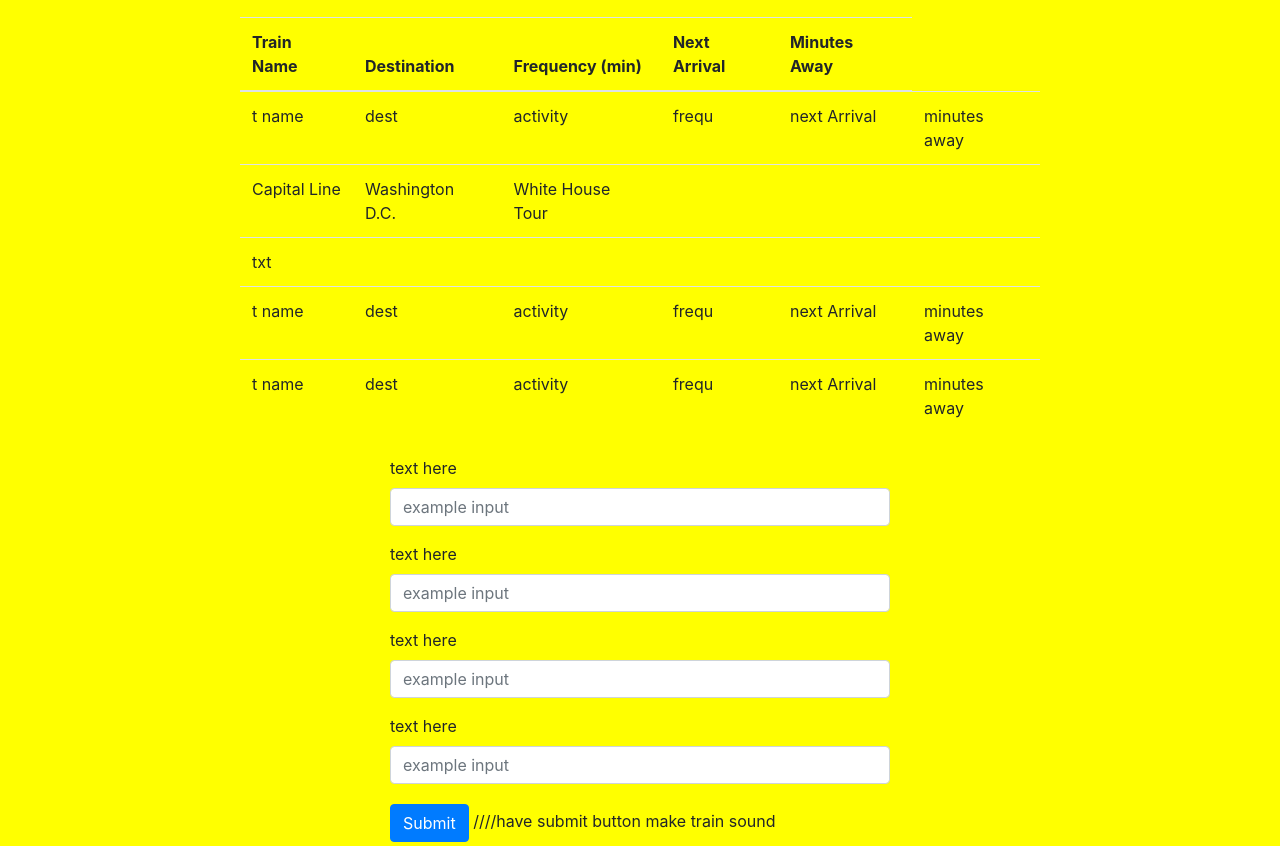
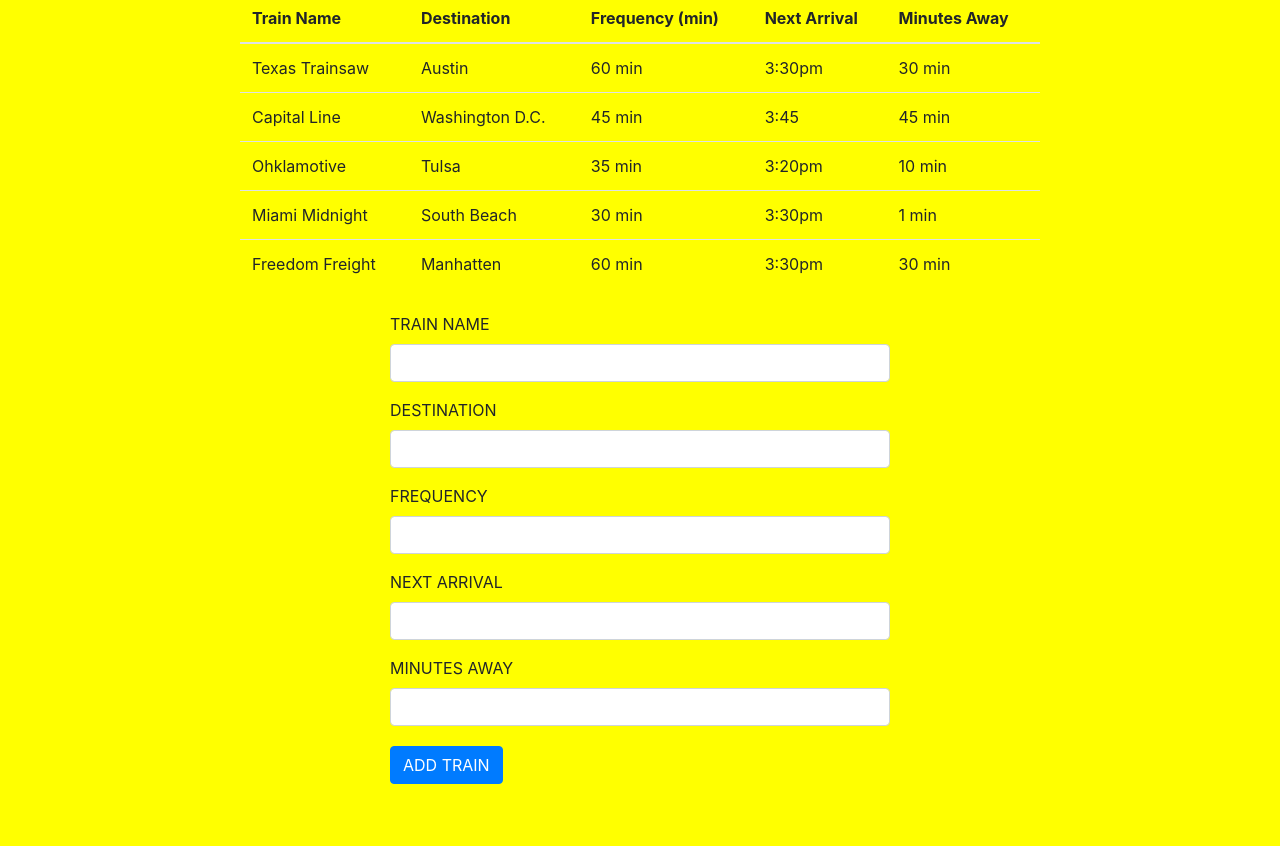
Before and after one commit to iamtor9/train-time, a plain HTML site: page train.html in a window 1280 px wide. Shown: the part 304-1150 px from the top of the page. After the commit the page ends 1092 px from the top, so only its background shows below. Drawn offline with nearby package versions, Linux system fonts and the light colour scheme; files that its build step writes are made by us from their sources; files whose address does not match are found by name.

Commit message:
selecting form names done

```diff
--- a/train.html
+++ b/train.html
@@ -9,8 +9,10 @@
     <link rel="stylesheet" href="https://stackpath.bootstrapcdn.com/bootstrap/4.3.1/css/bootstrap.min.css" integrity="sha384-ggOyR0iXCbMQv3Xipma34MD+dH/1fQ784/j6cY/iJTQUOhcWr7x9JvoRxT2MZw1T" crossorigin="anonymous">
     <link rel="stylesheet" href="/Users/victoriasorone/Desktop/train-time/assets/style.css">
     <link id="localForage" href="https://cdnjs.cloudflare.com/ajax/libs/localforage/1.7.3/localforage.js>"
-    <title>Train Times!</title>
+
   </head>
+
+
   <center><h1>All Aboard!</h1></center>
   <body>
 
@@ -36,71 +38,72 @@
             </thead>
             <tbody>
                     <tr>
-                      <td>t name</td>
-                      <td>dest</td>
-                      <td>activity</td>
-                      <td>frequ</td>
-                      <td>next Arrival</td>
-                      <td>minutes away</td>
+                      <td>Texas Trainsaw</td>
+                      <td>Austin</td>
+                      <td>60 min</td>
+                      <td>3:30pm</td>
+                      <td>30 min</td>
                     </tr>
                     <tr>
                       <td>Capital Line</td>
                       <td>Washington D.C.</td>
-                      <td>White House Tour</td>
-                      <td></td>
-                      <td></td>
-                      <td></td>
+                      <td>45 min</td>
+                      <td>3:45</td>
+                      <td>45 min</td>
                     </tr>
                     <tr>
-                      <td>txt</td>
-                      <td></td>
-                      <td></td>
-                      <td></td>
-                      <td></td>
-                      <td></td>
+                      <td>Ohklamotive</td>
+                      <td>Tulsa</td>
+                      <td>35 min</td>
+                      <td>3:20pm</td>
+                      <td>10 min</td>
                     </tr>
                     <tr>
-                      <td>t name</td>
-                      <td>dest</td>
-                      <td>activity</td>
-                      <td>frequ</td>
-                      <td>next Arrival</td>
-                      <td>minutes away</td>
+                      <td>Miami Midnight</td>
+                      <td>South Beach</td>
+                      <td>30 min</td>
+                      <td>3:30pm</td>
+                      <td>1 min</td>
                     </tr>
                     <tr>
-                      <td>t name</td>
-                      <td>dest</td>
-                      <td>activity</td>
-                      <td>frequ</td>
-                      <td>next Arrival</td>
-                      <td>minutes away</td>
+                      <td>Freedom Freight</td>
+                      <td>Manhatten</td>
+                      <td>60 min</td>
+                      <td>3:30pm</td>
+                      <td>30 min</td>
                     </tr>
 
                   </tbody>
         </table>
 
         <br>
-        <form action="" style="width: 500px; margin: auto">
+      <div class="container"></div>
+        <form action="" style="width: 500px; margin: auto;">
             <div class="form-group">
-                <label for="formgroupinput">text here</label>
-                <input type="text" class="form-control" id="formgroupinput" placeholder="example input">
+                <label for="formgroupinput">TRAIN NAME</label>
+                <input type="text" class="form-control" id="formgroupinput" placeholder="">
             </div>
             <div class="form-group">
-                    <label for="formgroupinput">text here</label>
-                    <input type="text" class="form-control" id="formgroupinput" placeholder="example input">
+                    <label for="formgroupinput">DESTINATION</label>
+                    <input type="text" class="form-control" id="formgroupinput" placeholder="">
             </div>
             <div class="form-group">
-                    <label for="formgroupinput">text here</label>
-                    <input type="text" class="form-control" id="formgroupinput" placeholder="example input">
+                    <label for="formgroupinput">FREQUENCY</label>
+                    <input type="text" class="form-control" id="formgroupinput" placeholder="">
             </div>
             <div class="form-group">
-                    <label for="formgroupinput">text here</label>
-                    <input type="text" class="form-control" id="formgroupinput" placeholder="example input">
+                    <label for="formgroupinput">NEXT ARRIVAL</label>
+                    <input type="text" class="form-control" id="formgroupinput" placeholder="">
             </div>
-            <button id="submitbtn" type="dubmit" class="btn btn-primary my-1">Submit</button>
-            ////have submit button make train sound
+            <div class="form-group">
+              <label for="formgroupinput">MINUTES AWAY</label>
+              <input type="text" class="form-control" id="formgroupinput" placeholder="">
+            </div>
+
+            <button id="submitbtn" type="submit" class="btn btn-primary my-1">ADD TRAIN</button>
+
         </form>
-
+      </div>
 
 
     <!-- Optional JavaScript -->
```
Also changed, not shown: assets/train.js (+105 -0 lines).
